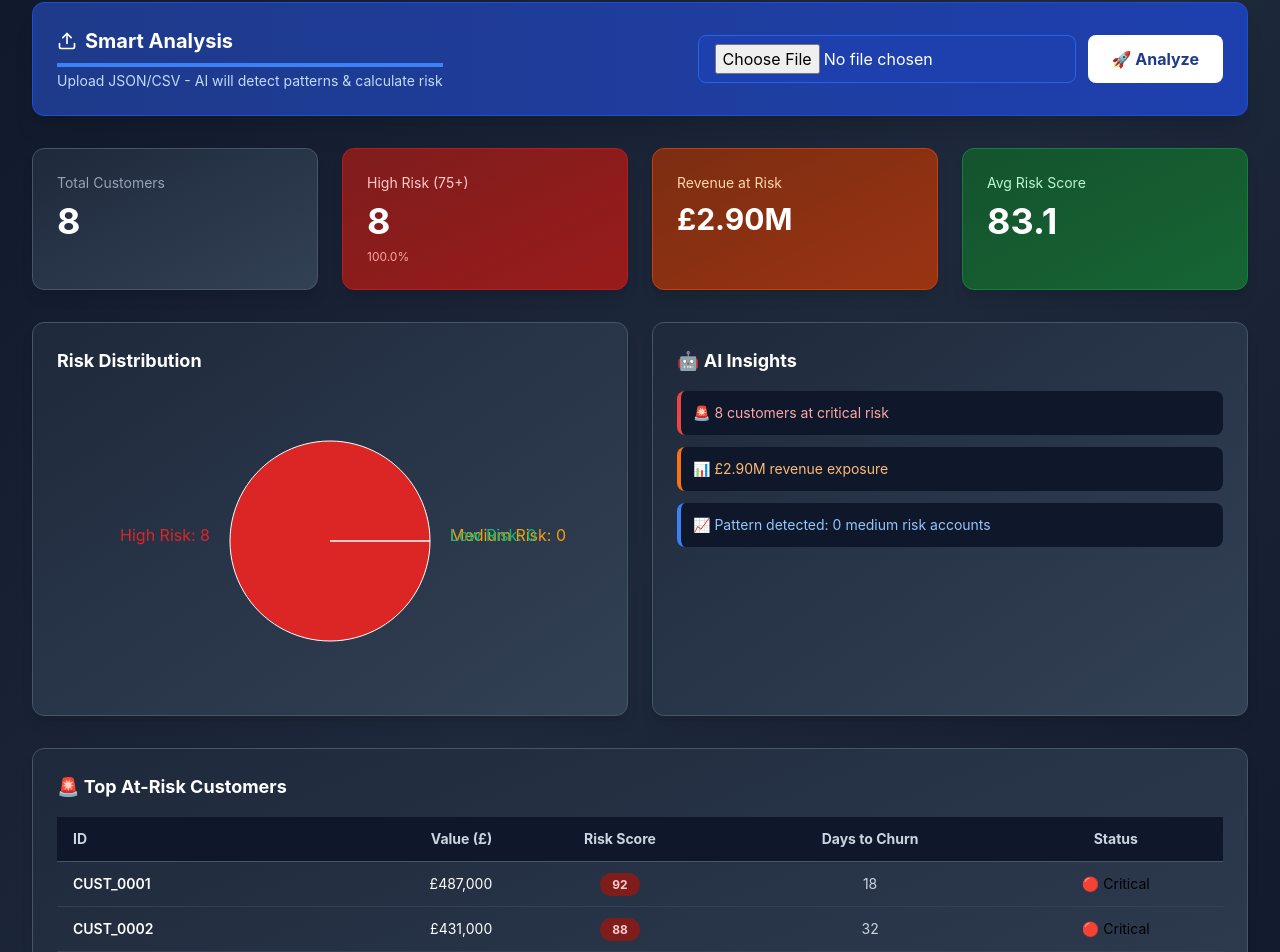
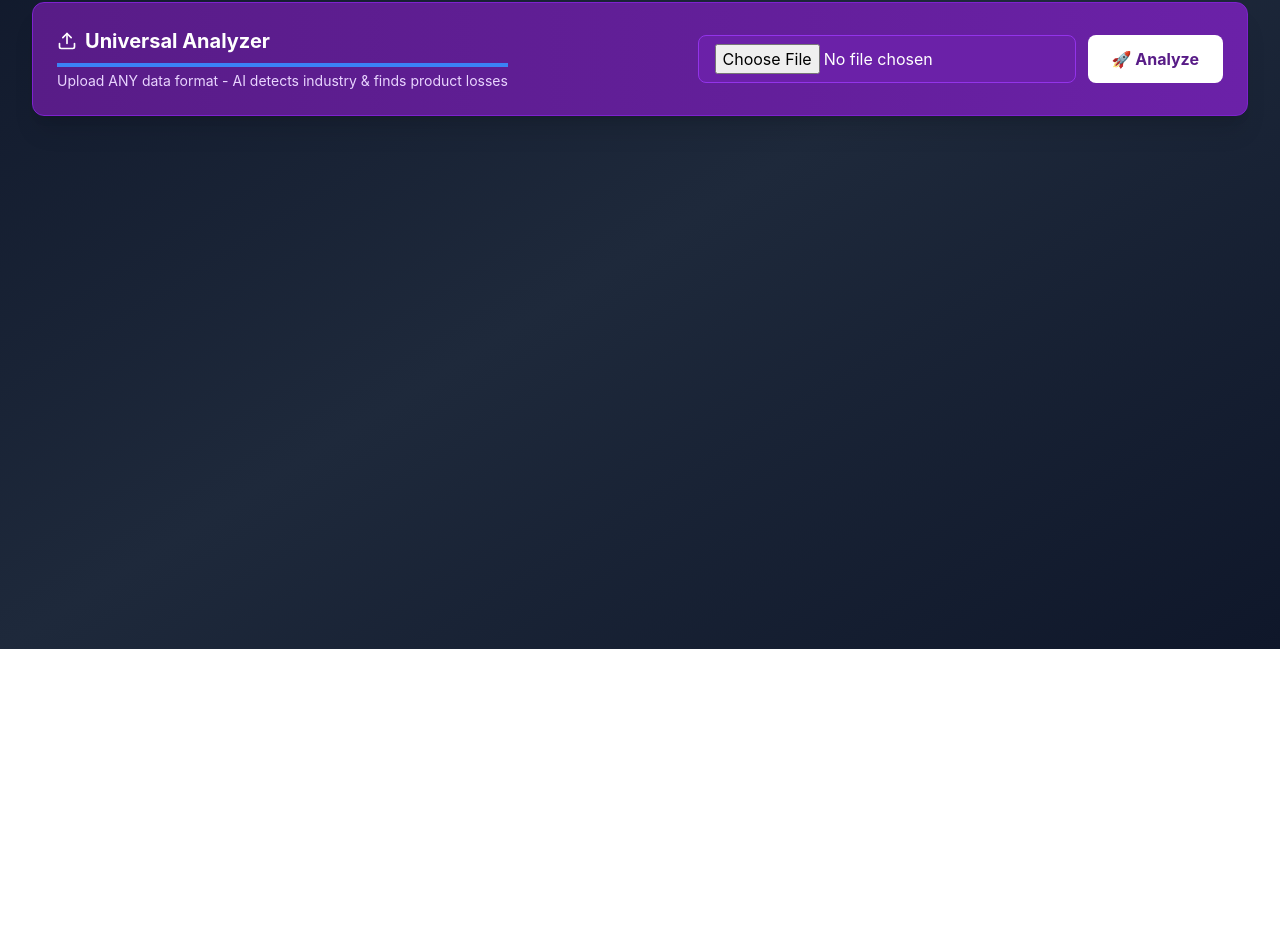
Before and after one commit to ROSI9979/churn-detection, a Next.js app: page /dashboard in a window 1280 px wide. Shown: the part 151-1103 px from the top of the page. After the commit the page ends 800 px from the top, so only its background shows below. Built offline with nearby package versions, Linux system fonts and the light colour scheme.

Commit message:
Update dashboard with intelligent analyzer results

```diff
--- a/app/dashboard/page.tsx
+++ b/app/dashboard/page.tsx
@@ -2,7 +2,7 @@
 
 import { useState, useEffect } from 'react'
 import { BarChart, Bar, PieChart, Pie, Cell, XAxis, YAxis, CartesianGrid, Tooltip, ResponsiveContainer } from 'recharts'
-import { TrendingDown, AlertCircle, Users, TrendingUp, Download, Upload } from 'lucide-react'
+import { AlertCircle, TrendingDown, Users, Upload } from 'lucide-react'
 
 export default function Dashboard() {
   const [customers, setCustomers] = useState<any[]>([])
@@ -19,12 +19,12 @@ export default function Dashboard() {
     setUploading(true)
     const formData = new FormData(e.currentTarget)
     try {
-      const res = await fetch('/api/analyze', { method: 'POST', body: formData })
+      const res = await fetch('/api/intelligent-analyze', { method: 'POST', body: formData })
       const json = await res.json()
       if (json.success) {
         setCustomers(json.data)
         setInsights(json.analysis)
-        alert('✅ Analyzed ' + json.data.length + ' customers!')
+        alert('✅ Analyzed ' + json.data.length + ' customers across ' + json.analysis.industry + ' industry!')
       } else {
         alert('❌ ' + json.error)
       }
@@ -38,37 +38,28 @@ export default function Dashboard() {
   if (loading) return <div className="flex items-center justify-center min-h-screen bg-slate-900"><p className="text-white text-2xl">📊 Loading...</p></div>
 
   const highRisk = customers.filter((c: any) => c.churn_risk_score >= 75).length
-  const mediumRisk = customers.filter((c: any) => c.churn_risk_score >= 50 && c.churn_risk_score < 75).length
-  const lowRisk = customers.filter((c: any) => c.churn_risk_score < 50).length
   const totalRevenue = customers.reduce((a: number, c: any) => a + (c.clv || 0), 0)
-  const revenueAtRisk = customers.filter((c: any) => c.churn_risk_score >= 75).reduce((a: number, c: any) => a + (c.clv || 0), 0)
-  const avgRisk = customers.length ? customers.reduce((a: number, c: any) => a + c.churn_risk_score, 0) / customers.length : 0
-
-  const riskDistribution = [
-    { name: 'High Risk', value: highRisk, fill: '#dc2626' },
-    { name: 'Medium Risk', value: mediumRisk, fill: '#f59e0b' },
-    { name: 'Low Risk', value: lowRisk, fill: '#10b981' }
-  ]
+  const totalLoss = customers.reduce((a: number, c: any) => a + (c.total_lost_revenue || 0), 0)
 
   return (
     <div className="min-h-screen bg-gradient-to-br from-slate-900 via-slate-800 to-slate-900">
       <div className="bg-gradient-to-r from-slate-900 to-slate-800 border-b border-slate-700 sticky top-0 z-50">
         <div className="max-w-7xl mx-auto px-8 py-6">
-          <h1 className="text-4xl font-bold text-white">📊 Churn Intelligence</h1>
-          <p className="text-slate-400 mt-2">Smart Pattern Detection & Risk Analysis</p>
+          <h1 className="text-4xl font-bold text-white">🧠 Intelligent Retention Platform</h1>
+          <p className="text-slate-400 mt-2">Universal Product Loss Detection & Industry-Specific Insights</p>
         </div>
       </div>
 
       <div className="max-w-7xl mx-auto px-8 py-8">
-        <form onSubmit={handleUpload} className="bg-gradient-to-r from-blue-900 to-blue-800 border border-blue-700 rounded-xl p-6 mb-8 shadow-xl">
+        <form onSubmit={handleUpload} className="bg-gradient-to-r from-purple-900 to-purple-800 border border-purple-700 rounded-xl p-6 mb-8 shadow-xl">
           <div className="flex items-center justify-between">
             <div>
-              <h2 className="text-xl font-bold text-white flex items-center gap-2"><Upload className="w-5 h-5" /> Smart Analysis</h2>
-              <p className="text-blue-200 text-sm mt-1">Upload JSON/CSV - AI will detect patterns & calculate risk</p>
+              <h2 className="text-xl font-bold text-white flex items-center gap-2"><Upload className="w-5 h-5" /> Universal Analyzer</h2>
+              <p className="text-purple-200 text-sm mt-1">Upload ANY data format - AI detects industry & finds product losses</p>
             </div>
             <div className="flex gap-3">
-              <input type="file" name="file" accept=".json,.csv" required className="px-4 py-2 rounded-lg bg-blue-800 text-white border border-blue-600 cursor-pointer" />
-              <button type="submit" disabled={uploading} className="bg-white text-blue-900 px-6 py-2 rounded-lg font-bold hover:bg-blue-50 disabled:opacity-50">
+              <input type="file" name="file" accept=".json,.csv" required className="px-4 py-2 rounded-lg bg-purple-800 text-white border border-purple-600 cursor-pointer" />
+              <button type="submit" disabled={uploading} className="bg-white text-purple-900 px-6 py-2 rounded-lg font-bold hover:bg-purple-50 disabled:opacity-50">
                 {uploading ? '⏳ Analyzing' : '🚀 Analyze'}
               </button>
             </div>
@@ -77,84 +68,103 @@ export default function Dashboard() {
 
         {customers.length === 0 ? (
           <div className="bg-slate-800 border border-slate-700 rounded-xl p-12 text-center">
-            <p className="text-slate-300 text-lg">Upload your data to see AI-powered insights</p>
+            <p className="text-slate-300 text-lg">Upload data to see AI-powered industry analysis</p>
           </div>
         ) : (
           <>
-            <div className="grid grid-cols-4 gap-6 mb-8">
-              <div className="bg-gradient-to-br from-slate-800 to-slate-700 border border-slate-600 rounded-xl p-6 shadow-lg">
-                <p className="text-slate-400 text-sm">Total Customers</p>
-                <p className="text-4xl font-bold text-white mt-2">{customers.length}</p>
+            {insights && (
+              <>
+                <div className="grid grid-cols-5 gap-4 mb-8">
+                  <div className="bg-blue-900 rounded-xl p-4 border border-blue-700">
+                    <p className="text-blue-200 text-xs">Industry</p>
+                    <p className="text-2xl font-bold text-white mt-2 capitalize">{insights.industry}</p>
                   </div>
-              <div className="bg-gradient-to-br from-red-900 to-red-800 border border-red-700 rounded-xl p-6 shadow-lg">
-                <p className="text-red-200 text-sm">High Risk (75+)</p>
-                <p className="text-4xl font-bold text-white mt-2">{highRisk}</p>
-                <p className="text-red-300 text-xs mt-2">{((highRisk/customers.length)*100).toFixed(1)}%</p>
+                  <div className="bg-red-900 rounded-xl p-4 border border-red-700">
+                    <p className="text-red-200 text-xs">High Risk</p>
+                    <p className="text-2xl font-bold text-white mt-2">{insights.high_risk_customers}</p>
                   </div>
-              <div className="bg-gradient-to-br from-orange-900 to-orange-800 border border-orange-700 rounded-xl p-6 shadow-lg">
-                <p className="text-orange-200 text-sm">Revenue at Risk</p>
-                <p className="text-3xl font-bold text-white mt-2">£{(revenueAtRisk/1000000).toFixed(2)}M</p>
+                  <div className="bg-orange-900 rounded-xl p-4 border border-orange-700">
+                    <p className="text-orange-200 text-xs">Revenue Loss</p>
+                    <p className="text-2xl font-bold text-white mt-2">£{(insights.total_lost_revenue/1000000).toFixed(2)}M</p>
                   </div>
-              <div className="bg-gradient-to-br from-green-900 to-green-800 border border-green-700 rounded-xl p-6 shadow-lg">
-                <p className="text-green-200 text-sm">Avg Risk Score</p>
-                <p className="text-4xl font-bold text-white mt-2">{avgRisk.toFixed(1)}</p>
+                  <div className="bg-purple-900 rounded-xl p-4 border border-purple-700">
+                    <p className="text-purple-200 text-xs">Avg Products Lost</p>
+                    <p className="text-2xl font-bold text-white mt-2">{insights.avg_products_lost}</p>
+                  </div>
+                  <div className="bg-green-900 rounded-xl p-4 border border-green-700">
+                    <p className="text-green-200 text-xs">Total CLV</p>
+                    <p className="text-2xl font-bold text-white mt-2">£{(insights.total_clv/1000000).toFixed(2)}M</p>
                   </div>
                 </div>
 
                 <div className="grid grid-cols-2 gap-6 mb-8">
                   <div className="bg-gradient-to-br from-slate-800 to-slate-700 border border-slate-600 rounded-xl p-6 shadow-lg">
-                <h3 className="text-lg font-bold text-white mb-4">Risk Distribution</h3>
-                <ResponsiveContainer width="100%" height={300}>
-                  <PieChart>
-                    <Pie data={riskDistribution} cx="50%" cy="50%" labelLine={false} label={({ name, value }) => `${name}: ${value}`} outerRadius={100} dataKey="value">
-                      {riskDistribution.map((entry, idx) => <Cell key={idx} fill={entry.fill} />)}
-                    </Pie>
-                    <Tooltip />
-                  </PieChart>
-                </ResponsiveContainer>
+                    <h3 className="text-lg font-bold text-white mb-4">🚨 Top Lost Products</h3>
+                    <div className="space-y-2">
+                      {insights.top_lost_products.slice(0, 5).map((p: any, i: number) => (
+                        <div key={i} className="bg-slate-900 rounded-lg p-3 flex justify-between">
+                          <span className="text-white">{p.product}</span>
+                          <span className="text-red-400 font-bold">£{(p.total_loss/1000000).toFixed(2)}M</span>
+                        </div>
+                      ))}
+                    </div>
                   </div>
 
                   <div className="bg-gradient-to-br from-slate-800 to-slate-700 border border-slate-600 rounded-xl p-6 shadow-lg">
-                <h3 className="text-lg font-bold text-white mb-4">🤖 AI Insights</h3>
-                <div className="space-y-3">
-                  <div className="bg-slate-900 rounded-lg p-3 border-l-4 border-red-500">
-                    <p className="text-red-300 text-sm">🚨 {highRisk} customers at critical risk</p>
-                  </div>
-                  <div className="bg-slate-900 rounded-lg p-3 border-l-4 border-orange-500">
-                    <p className="text-orange-300 text-sm">📊 £{(revenueAtRisk/1000000).toFixed(2)}M revenue exposure</p>
-                  </div>
-                  <div className="bg-slate-900 rounded-lg p-3 border-l-4 border-blue-500">
-                    <p className="text-blue-300 text-sm">📈 Pattern detected: {mediumRisk} medium risk accounts</p>
-                  </div>
+                    <h3 className="text-lg font-bold text-white mb-4">📋 Industry Recommendations</h3>
+                    <div className="space-y-2">
+                      {insights.industry_recommendations.slice(0, 4).map((r: string, i: number) => (
+                        <div key={i} className="bg-slate-900 rounded-lg p-2 text-sm text-slate-300">✓ {r}</div>
+                      ))}
                     </div>
                   </div>
                 </div>
 
+                <div className="bg-gradient-to-br from-slate-800 to-slate-700 border border-slate-600 rounded-xl p-6 shadow-lg mb-8">
+                  <h3 className="text-lg font-bold text-white mb-4">🎯 Retention Priority (Top 5 Customers)</h3>
+                  <div className="space-y-3">
+                    {insights.retention_priority.map((c: any, i: number) => (
+                      <div key={i} className="bg-slate-900 rounded-lg p-4 border-l-4 border-red-500">
+                        <div className="flex justify-between items-start">
+                          <div>
+                            <p className="font-bold text-white">{i+1}. {c.customer}</p>
+                            <p className="text-sm text-slate-400 mt-1">Risk: {c.risk.toFixed(1)}/100 | Revenue: £{(c.revenue_at_risk/1000).toFixed(0)}K</p>
+                            <p className="text-xs text-red-400 mt-2">📦 Lost Products: {c.products_to_recover.join(', ')}</p>
+                          </div>
+                          <span className="bg-red-900 text-red-200 px-3 py-1 rounded-full text-sm font-bold">URGENT</span>
+                        </div>
+                      </div>
+                    ))}
+                  </div>
+                </div>
+
                 <div className="bg-gradient-to-br from-slate-800 to-slate-700 border border-slate-600 rounded-xl p-6 shadow-lg">
-              <h3 className="text-lg font-bold text-white mb-4">🚨 Top At-Risk Customers</h3>
+                  <h3 className="text-lg font-bold text-white mb-4">📊 All Customers Analysis</h3>
                   <div className="overflow-x-auto">
                     <table className="w-full text-sm">
                       <thead className="bg-slate-900 border-b border-slate-600">
                         <tr>
-                      <th className="px-4 py-3 text-left text-slate-300">ID</th>
-                      <th className="px-4 py-3 text-right text-slate-300">Value (£)</th>
-                      <th className="px-4 py-3 text-center text-slate-300">Risk Score</th>
-                      <th className="px-4 py-3 text-center text-slate-300">Days to Churn</th>
+                          <th className="px-4 py-3 text-left text-slate-300">Customer</th>
+                          <th className="px-4 py-3 text-right text-slate-300">CLV</th>
+                          <th className="px-4 py-3 text-center text-slate-300">Risk</th>
+                          <th className="px-4 py-3 text-center text-slate-300">Products Lost</th>
+                          <th className="px-4 py-3 text-right text-slate-300">Loss Value</th>
                           <th className="px-4 py-3 text-center text-slate-300">Status</th>
                         </tr>
                       </thead>
                       <tbody>
-                    {customers.sort((a: any, b: any) => (b.churn_risk_score || 0) - (a.churn_risk_score || 0)).slice(0, 10).map((c: any) => (
+                        {customers.sort((a: any, b: any) => (b.churn_risk_score || 0) - (a.churn_risk_score || 0)).slice(0, 15).map((c: any) => (
                           <tr key={c.customer_id} className="border-b border-slate-700 hover:bg-slate-900">
                             <td className="px-4 py-3 font-semibold text-white">{c.customer_id}</td>
                             <td className="px-4 py-3 text-right text-white">£{(c.clv || 0).toLocaleString()}</td>
                             <td className="px-4 py-3 text-center">
-                          <span className={`px-3 py-1 rounded-full text-xs font-bold ${c.churn_risk_score >= 75 ? 'bg-red-900 text-red-200' : 'bg-orange-900 text-orange-200'}`}>
-                            {c.churn_risk_score?.toFixed(0) || 0}
+                              <span className={`px-2 py-1 rounded text-xs font-bold ${c.churn_risk_score >= 75 ? 'bg-red-900 text-red-200' : 'bg-orange-900 text-orange-200'}`}>
+                                {c.churn_risk_score?.toFixed(0)}
                               </span>
                             </td>
-                        <td className="px-4 py-3 text-center text-slate-300">{Math.round(c.days_until_churn || 0)}</td>
-                        <td className="px-4 py-3 text-center">{c.churn_risk_score >= 75 ? '🔴 Critical' : '🟠 Warning'}</td>
+                            <td className="px-4 py-3 text-center text-slate-300">{c.products_lost || 0}</td>
+                            <td className="px-4 py-3 text-right text-red-400">£{(c.total_lost_revenue || 0).toLocaleString()}</td>
+                            <td className="px-4 py-3 text-center">{c.trend_direction}</td>
                           </tr>
                         ))}
                       </tbody>
@@ -163,6 +173,8 @@ export default function Dashboard() {
                 </div>
               </>
             )}
+          </>
+        )}
       </div>
     </div>
   )
```
Lines whose indentation alone changed are shown as unchanged.
